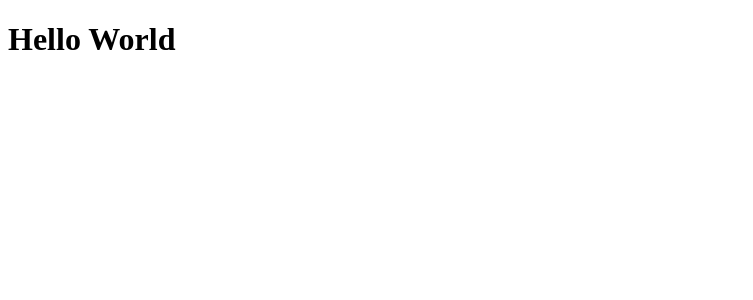
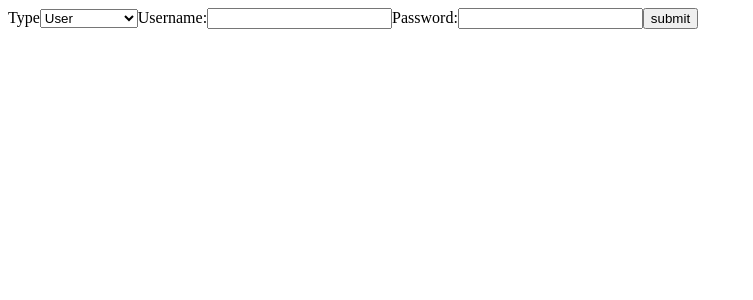
Before and after one commit to Prakhar-FF13/security-project, a React (Create React App) app: page / in a window 1280 px wide. Shown: the top 300 px of the page, without its empty margins (0-753 px from the left). Built offline with nearby package versions, Linux system fonts and the light colour scheme.

Commit message:
Without file upload

```diff
--- a/package.json
+++ b/package.json
@@ -6,11 +6,13 @@
     "@testing-library/jest-dom": "^5.16.5",
     "@testing-library/react": "^13.4.0",
     "@testing-library/user-event": "^13.5.0",
+    "axios": "^1.1.3",
     "base64url": "^3.0.1",
     "cors": "^2.8.5",
     "express": "^4.18.1",
     "jsonwebtoken": "^8.5.1",
     "mongodb": "^4.11.0",
+    "multer-gridfs-storage": "^5.0.2",
     "passport": "^0.6.0",
     "passport-jwt": "^4.0.0",
     "react": "^18.2.0",
--- a/src/App.js
+++ b/src/App.js
@@ -1,5 +1,6 @@
 import React from "react";
+import RegisterForm from "./Register";
 
 export default function App() {
-  return <h1>Hello World</h1>;
+  return <RegisterForm />;
 }
--- /dev/null
+++ b/src/Register.js
@@ -0,0 +1,96 @@
+import React, { useState } from "react";
+import axios from "axios";
+
+const RegisterForm = () => {
+  const [state, setState] = useState({
+    type: "user",
+    username: "",
+    password: "",
+  });
+
+  const onChange = (e) => {
+    if (e.target.name !== "file")
+      setState({ ...state, [e.target.name]: e.target.value });
+    else setState({ ...state, [e.target.name]: e.target.files });
+  };
+
+  const handleSubmit = async (e) => {
+    e.preventDefault();
+    try {
+      const formData = new FormData();
+      if (state.file) {
+        for (let i = 0; i < state.file.length; i++) {
+          formData.append(`file${i}`, state.file[i]);
+        }
+      }
+
+      const res = await axios.post("/register", {
+        ...state,
+      });
+
+      console.log(res.data.token);
+
+      await axios.post(
+        "/upload_files",
+        {
+          formData,
+        },
+        {
+          headers: {
+            "Content-Type": "application/json",
+            Authorization: res.data.token,
+          },
+        }
+      );
+      console.log(res);
+    } catch (e) {
+      console.log(e);
+    }
+  };
+
+  return (
+    <form
+      onSubmit={(e) => {
+        handleSubmit(e);
+      }}
+      encType="multipart/form-data"
+    >
+      <label htmlFor="type">Type</label>
+      <select id="type" name="type" onChange={onChange} value={state.value}>
+        <option value="user">User</option>
+        <option value="organisation">Organisation</option>
+      </select>
+      <label htmlFor="username">Username:</label>
+      <input
+        type="text"
+        id="username"
+        name="username"
+        onChange={onChange}
+        value={state.username}
+      />
+      <label htmlFor="password">Password:</label>
+      <input
+        type="password"
+        id="password"
+        name="password"
+        onChange={onChange}
+        value={state.password}
+      />
+      {state && state.type === "organisation" ? (
+        <>
+          <label htmlFor="file">Files: </label>
+          <input
+            type="file"
+            id="file"
+            name="file"
+            multiple
+            onChange={onChange}
+          />
+        </>
+      ) : null}
+      <input type="submit" value="submit" />
+    </form>
+  );
+};
+
+export default RegisterForm;
```
Also changed, not shown: database.js (+11 -4 lines), server.js (+11 -3 lines), 1 other file (tests, documents, lock files or other folders).
